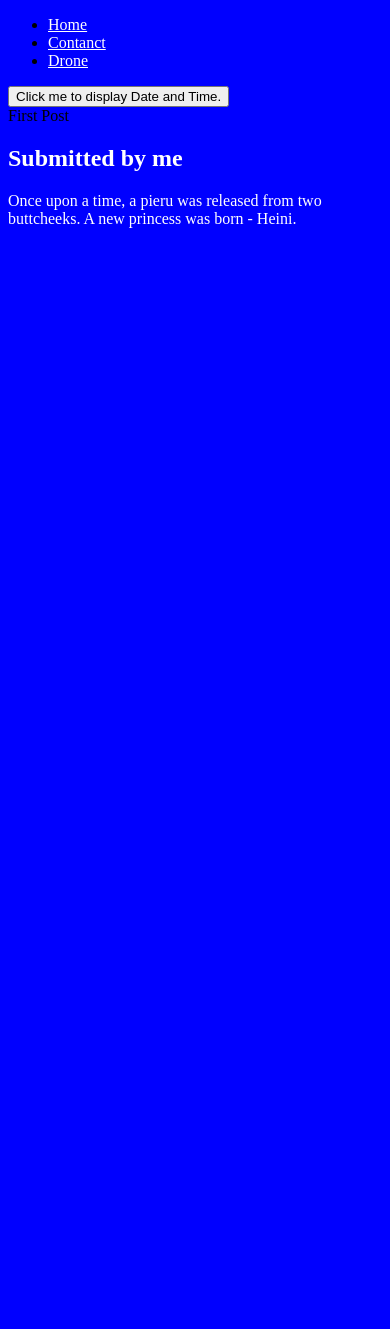
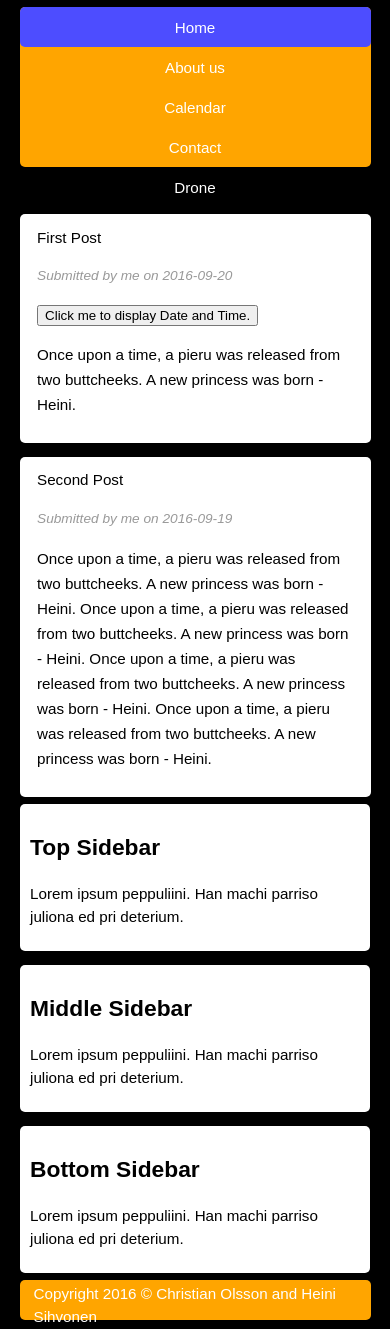
Before and after one commit to chrolss/mumindalen, a PHP site: page / in a window 390 px wide. Before the commit the page ends 228 px from the top, so only its background shows below. Run offline with PHP 8.4, Linux system fonts and the light colour scheme.

Commit message:
responsive base in place

```diff
--- a/index.html
+++ b/index.html
@@ -8,36 +8,82 @@
 	<link rel="stylesheet" href="layout.css">
 	<meta name="viewport" content="width=device-width, initial-scale=1.0"/>
 </head>
-<body>
+<body class="body">
 
-	<header>
+	<header class="mainHeader">
 		<nav><ul>
-			<li><a href="#">Home</a></li>
-			<li><a href="#">Contanct</a></li>
+			<li class="active"><a href="#">Home</a></li>
+			<li><a href="#">About us</a></li>
+			<li><a href="#">Calendar</a></li>
+			<li><a href="#">Contact</a></li>
 			<li><a href="touchController.html">Drone</a></li>
 		</ul></nav>
 	</header>
-	<button type="button"
-	onclick="document.getElementById('demo').innerHTML = Date()">
-Click me to display Date and Time.</button>
+
 	<div class="mainContent">
 		<div class="content">
-			<article class="topcontent">
+			<article class="topContent">
 				<header>
-						<h2<a href="##" title="First Post">First Post</a></h2>
+						<h2<a href="#" title="First Post">First Post</a></h2>
 				</header>
 				<footer>
-					<h1> Submitted by me </h1>
+					<p class="post-info"> Submitted by me on 2016-09-20</p>
 				</footer>
 				<content>
+					<button type="button"
+					onclick="document.getElementById('demo').innerHTML = Date()">
+				Click me to display Date and Time.</button>
+
 					<p id="demo"></p>
 					<p>Once upon a time, a pieru was released from two buttcheeks. A new
+					princess was born - Heini.</p>
+				</content>
+			</article>
+
+			<article class="bottomContent">
+				<header>
+						<h2<a href="#" title="Second Post">Second Post</a></h2>
+				</header>
+				<footer>
+					<p class="post-info"> Submitted by me on 2016-09-19 </p>
+				</footer>
+				<content>
+					<p>Once upon a time, a pieru was released from two buttcheeks. A new
+					princess was born - Heini.
+					Once upon a time, a pieru was released from two buttcheeks. A new
+					princess was born - Heini.
+					Once upon a time, a pieru was released from two buttcheeks. A new
+					princess was born - Heini.
+					Once upon a time, a pieru was released from two buttcheeks. A new
 					princess was born - Heini.</p>
 				</content>
 			</article>
 		</div>
 	</div>
 
+	<aside class="top-sidebar">
+		<article>
+			<h2> Top Sidebar</h2>
+			<p> Lorem ipsum peppuliini. Han machi parriso juliona ed pri deterium. </p>
+		</article>
+	</aside>
+	<aside class="middle-sidebar">
+		<article>
+			<h2> Middle Sidebar</h2>
+			<p> Lorem ipsum peppuliini. Han machi parriso juliona ed pri deterium. </p>
+		</article>
+	</aside>
+	<aside class="bottom-sidebar">
+		<article>
+			<h2> Bottom Sidebar</h2>
+			<p> Lorem ipsum peppuliini. Han machi parriso juliona ed pri deterium. </p>
+		</article>
+	</aside>
+
+	<footer class="main-footer">
+		<p> Copyright 2016 &copy; Christian Olsson and Heini Sihvonen </p>
+	</footer>
+
 
 
 
--- a/layout.css
+++ b/layout.css
@@ -1,15 +1,213 @@
+/*
+	Comments:
+*/
+
 body {
-	background-color : blue;
+	background-image: url('img/abstract_fox.png');
+	color: black;
+	font-size: 87.5%; /*base font size is 14px*/
+	font-family: Arial, "Lucida Sans Unicode";
+	line-height: 1.5;
+	text-align: left;
 }
-h1 {
-	color : white;
+
+a {
+	text-decoration: none;
 }
-p {
-	color : white;
+
+a:link, a:visited{
+	color: #CF5C3F;
 }
-h2{
-	color : white;
+
+a:hover, a:active{
+	color: #CF5C3F;
+	background-color: #FFF;
 }
-a{
-	color : white;
+
+.body {
+	margin: 0 auto; /* EVERYTHING CENTER */
+	width:80%;
+	clear: both; /*makes container no floating elements*/
+
 }
+
+.mainHeader nav{
+	background-color: orange;
+	height: 40px;
+	margin: 2% 0 0 0;
+	border-radius: 5px;
+	-moz-border-radius: 5px;
+	-webkit-border-radius: 5px;
+}
+
+.mainHeader nav ul{
+	list-style: none;
+	margin: 0 auto;
+}
+
+.mainHeader nav ul li{
+	float: left;
+	display: inline;
+}
+
+.mainHeader nav a:link, .mainHeader nav a:visited{
+	color: #FFF;
+	display: inline-block;
+	padding: 10px 25px;
+	height: 20px;
+}
+
+.mainHeader nav a:hover, .mainHeader nav a:active,
+.mainHeader nav .active a:link, .mainHeader nav .active a:visited{
+	background-color: #4d4dff;
+	color: white;
+	text-shadow: none;
+	border-radius: 5px;
+}
+
+.mainHeader nav ul li a {
+	border-radius: 5px;
+	-moz-border-radius: 5px;
+	-webkit-border-radius: 5px;
+}
+
+.mainContent{
+	line-height: 25px;
+	border-radius: 5px;
+	-moz-border-radius: 5px;
+	-webkit-border-radius: 5px;
+}
+
+.content {
+	width: 70%;
+	float: left;
+	margin-top: 2%;
+}
+
+.topContent{
+	background-color: white;
+	border-radius: 5px;
+	-moz-border-radius: 5px;
+	-webkit-border-radius: 5px;
+	padding: 3% 5%;
+	margin-top: : 2%;
+}
+
+.bottomContent{
+	background-color: white;
+	border-radius: 5px;
+	-moz-border-radius: 5px;
+	-webkit-border-radius: 5px;
+	padding: 3% 5%;
+	margin-top: 2%;
+}
+
+.post-info{
+	font-style: italic;
+	color: #999;
+	font-size: 90%;
+}
+
+.top-sidebar{
+	width: 21%;
+	float: left;
+	background-color: #FFF;
+	border-radius: 5px;
+	-moz-border-radius: 5px;
+	-webkit-border-radius: 5px;
+	margin: 2% 0 2% 3%;
+	padding: 2% 3%
+}
+
+.middle-sidebar{
+	width: 21%;
+	float: left;
+	background-color: #FFF;
+	border-radius: 5px;
+	-moz-border-radius: 5px;
+	-webkit-border-radius: 5px;
+	margin: 0 0 2% 3%;
+	padding: 2% 3%;
+}
+.bottom-sidebar{
+	width: 21%;
+	float: left;
+	background-color: #FFF;
+	border-radius: 5px;
+	-moz-border-radius: 5px;
+	-webkit-border-radius: 5px;
+	margin: 0 0 2% 3%;
+	padding: 2% 3%;
+}
+
+.main-footer{
+	color: white;
+	width: 100%;
+	height: 40px;
+	float: left;
+	border-radius: 5px;
+	-moz-border-radius: 5px;
+	-webkit-border-radius: 5px;
+	background-color: orange;
+	margin-bottom: 2%;
+}
+
+.main-footer p {
+	width: 92%;
+	margin: 1% auto;
+	color: #FFF;
+}
+
+@media only screen and (min-width: 150px) and (max-width: 600px)
+{
+
+	.body {
+		width:90%;
+		font-size: 95%;
+	}
+	.mainHeader nav{
+		height: 160px;
+	}
+
+	.mainHeader nav ul{
+		padding-left: 0;
+	}
+
+	.mainHeader nav ul li{
+		width: 100%;
+		text-align: center;
+	}
+
+	.mainHeader nav a:link, .mainHeader nav a:visited{
+		padding: 10px 25px;
+		height: 20px;
+		display: block;
+	}
+
+	.content {
+		width: 100%;
+		float: left;
+		margin-top: 2%;
+	}
+
+	.topContent{
+		background-color: white;
+		border-radius: 5px;
+		-moz-border-radius: 5px;
+		-webkit-border-radius: 5px;
+		padding: 3% 5%;
+		margin-top: : 2%;
+		margin-bottom: 4%;
+	}
+
+	.bottomContent{
+		margin-top: 3%;
+	}
+
+	.top-sidebar, .middle-sidebar, .bottom-sidebar{
+		width: 94%;
+		margin: 2% 0 2% 0;
+		padding: 2% 3%
+	}
+
+}
```
Also changed, not shown: img/abstract_fox.jpg (added), img/abstract_fox.png (added).
